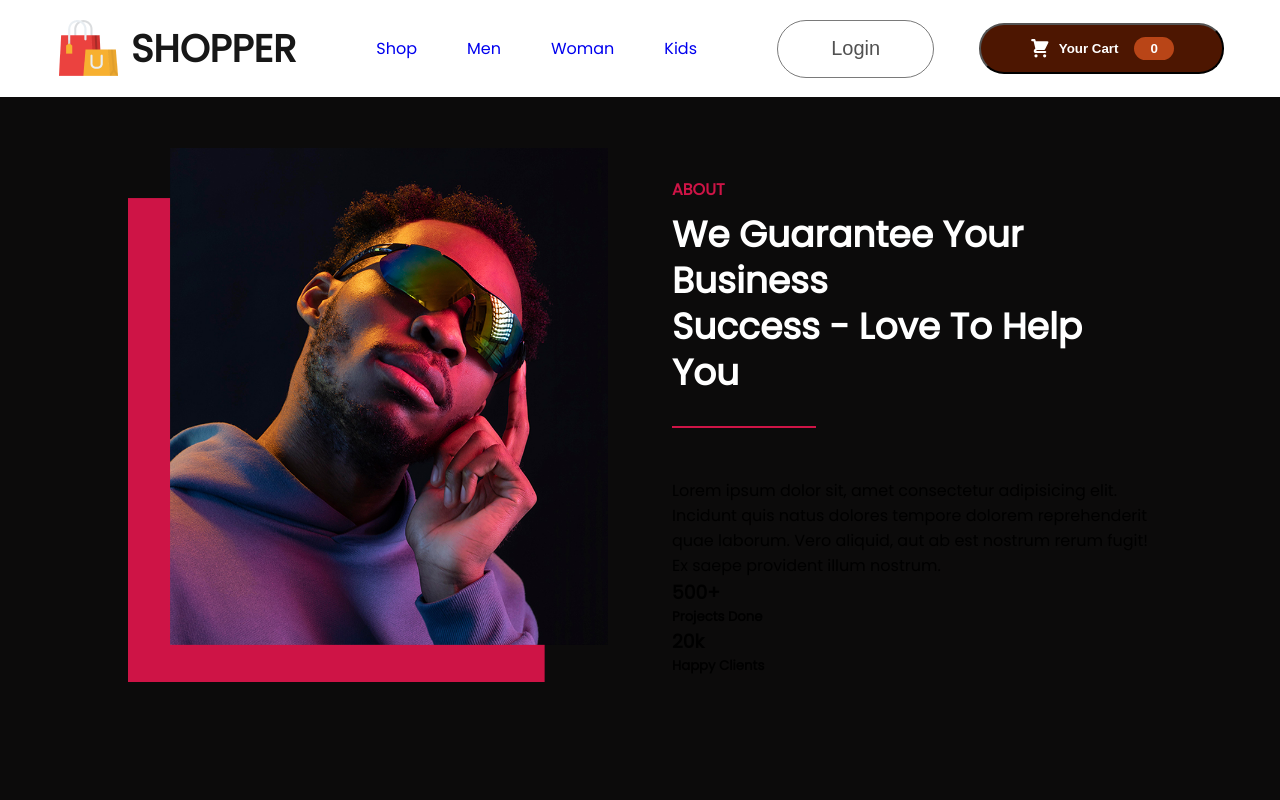
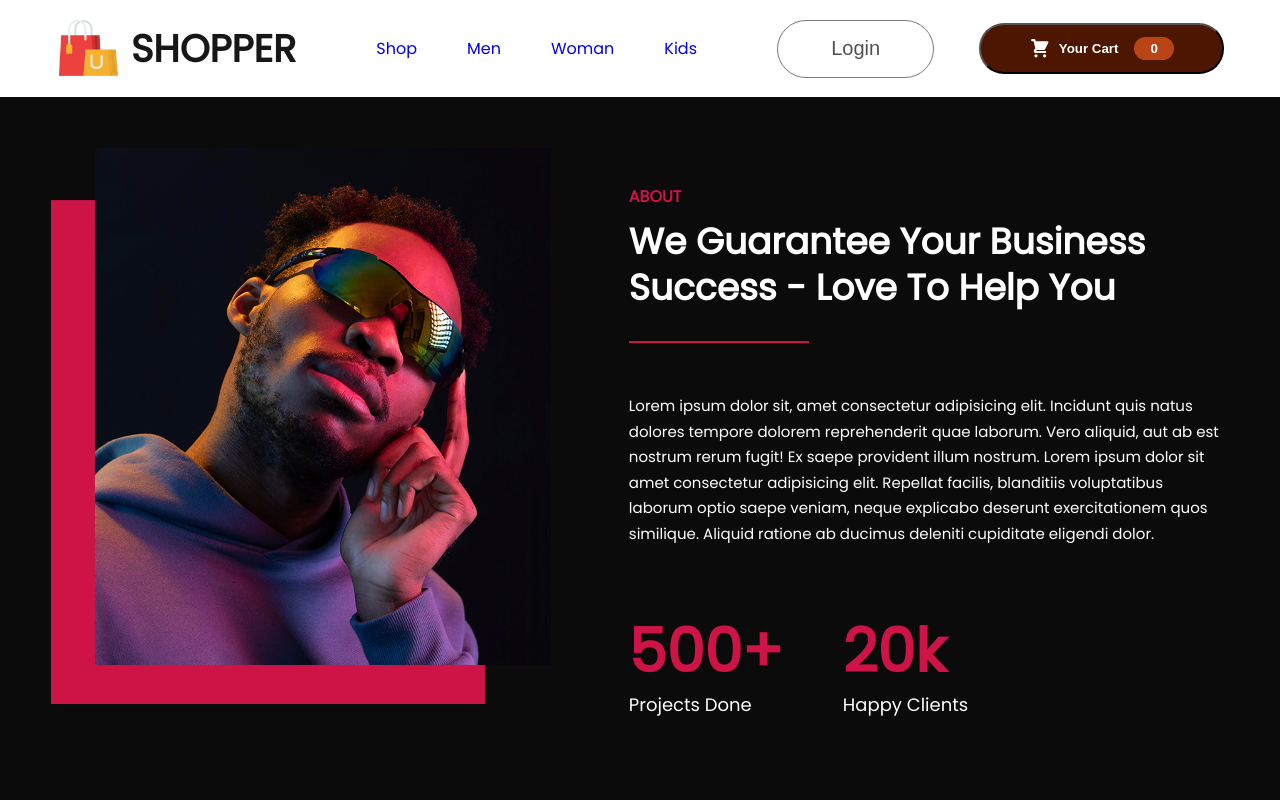
Before and after one commit to pope881/Ecommerce, a React (Create React App) app: page /about in a window 1280 px wide. Shown: the top 800 px of the page. Built offline with nearby package versions, Linux system fonts and the light colour scheme.

Commit message:
aboutUs updated

```diff
--- a/src/Components/AboutUs/AboutUs.css
+++ /dev/null
@@ -1,47 +0,0 @@
-section {
-	padding: 4% 10%;
-}
-
-.about-us {
-	width: 100%;
-	height: 100vh;
-	background-color: #0c0b0b;
-	display: grid;
-	grid-template-columns: repeat(2, 1fr);
-	gap: 4rem;
-}
-
-.main-img img {
-	max-width: 100%;
-	width: 560px;
-	height: auto;
-}
-
-.text {
-	padding: 6% 0%;
-}
-
-.text h4 {
-	color: #ce1446;
-	font-size: 16px;
-	font-weight: 600;
-	text-transform: uppercase;
-	margin-bottom: 10px;
-}
-
-.text h1 {
-	color: #fff;
-	font-size: 36px;
-	text-transform: capitalize;
-	font-weight: 700;
-	line-height: 46px;
-	margin-bottom: 30px;
-}
-
-.text hr {
-	width: 30%;
-	border: none;
-	height: 2px;
-	background-color: #ce1446;
-	margin-bottom: 50px;
-}
--- a/src/Components/AboutUs/AboutUs.jsx
+++ b/src/Components/AboutUs/AboutUs.jsx
@@ -1,13 +1,13 @@
 import about_img from '../Assets/about-6.png'
-import './AboutUs.css'
+import classes from './AboutUs.module.css'
 
 const AboutUs = () => {
 	return (
-		<section className="about-us">
-			<div className="main-img">
+		<section className={classes.aboutUs}>
+			<div className={classes['aboutUs-mainImg']}>
 				<img src={about_img} alt="" />
 			</div>
-			<div className="text">
+			<div className={classes['aboutUs-text']}>
 				<h4>About</h4>
 				<h1>
 					We Guarantee Your Business <br /> Success - Love to Help you
@@ -16,14 +16,17 @@ const AboutUs = () => {
 				<p>
 					Lorem ipsum dolor sit, amet consectetur adipisicing elit. Incidunt quis natus dolores tempore dolorem
 					reprehenderit quae laborum. Vero aliquid, aut ab est nostrum rerum fugit! Ex saepe provident illum nostrum.
+					Lorem ipsum dolor sit amet consectetur adipisicing elit. Repellat facilis, blanditiis voluptatibus laborum
+					optio saepe veniam, neque explicabo deserunt exercitationem quos similique. Aliquid ratione ab ducimus
+					deleniti cupiditate eligendi dolor.
 				</p>
 
-				<div className="last-text">
-					<div className="text-1">
+				<div className={classes['aboutUs-lastText']}>
+					<div className={classes['aboutUs-lastText-text']}>
 						<h3>500+</h3>
 						<h5>Projects Done</h5>
 					</div>
-					<div className="text-1">
+					<div className={classes['aboutUs-lastText-text']}>
 						<h3>20k</h3>
 						<h5>Happy Clients</h5>
 					</div>
--- /dev/null
+++ b/src/Components/AboutUs/AboutUs.module.css
@@ -0,0 +1,103 @@
+.aboutUs {
+	padding: 4% 10%;
+	width: 100%;
+	height: 100vh;
+	background-color: #0c0b0b;
+	display: grid;
+	grid-template-columns: repeat(2, 1fr);
+	gap: 4rem;
+}
+
+.aboutUs-mainImg img {
+	max-width: 100%;
+	width: 560px;
+	height: auto;
+}
+
+.aboutUs-text {
+	padding: 6% 0%;
+}
+
+.aboutUs-text h4 {
+	color: #ce1446;
+	font-size: 16px;
+	font-weight: 600;
+	text-transform: uppercase;
+	margin-bottom: 10px;
+}
+
+.aboutUs-text h1 {
+	color: #fff;
+	font-size: 36px;
+	text-transform: capitalize;
+	font-weight: 700;
+	line-height: 46px;
+	margin-bottom: 30px;
+}
+
+.aboutUs-text hr {
+	width: 30%;
+	border: none;
+	height: 2px;
+	background-color: #ce1446;
+	margin-bottom: 50px;
+}
+
+.aboutUs-text p {
+	min-width: 600px;
+	color: #fff;
+	font-size: 15px;
+	font-weight: 400;
+	line-height: 1.7;
+	margin-bottom: 60px;
+}
+
+.aboutUs-lastText {
+	display: flex;
+}
+
+.aboutUs-lastText-text {
+	margin-right: 60px;
+}
+
+.aboutUs-lastText-text h3 {
+	color: #ce1446;
+	font-size: 60px;
+	font-weight: 700;
+}
+
+.aboutUs-lastText-text h5 {
+	color: #fff;
+	font-size: 18px;
+	font-weight: 500;
+	line-height: 18px;
+}
+
+@media (max-width: 1385px) {
+	.aboutUs {
+		padding: 4% 4%;
+		transition: 0.3s;
+	}
+	.aboutUs-mainImg img {
+		width: 500px;
+		height: auto;
+		transition: 0.3s;
+	}
+}
+
+@media (max-width: 1240px) {
+	.aboutUs-text h1 {
+		font-size: 30px;
+		transition: 0.3s;
+	}
+}
+
+@media (max-width: 1040px) {
+	.aboutUs {
+		grid-template-columns: 1fr;
+		height: 100%;
+	}
+	.aboutUs-mainImg img {
+		padding-top: 40px;
+	}
+}
--- a/src/Components/ContactForm/ContactForm.module.css
+++ b/src/Components/ContactForm/ContactForm.module.css
@@ -96,7 +96,7 @@
 
 .contact-container-contactInfo-box-text h3 {
 	font-weight: 500;
-	color: #00bcd4;
+	color: #ce1446;
 }
 
 .contact-container-contactInfo-box-text a {
@@ -170,6 +170,7 @@
 	border: none;
 	border-radius: 25px;
 	padding: 0.5rem 2rem;
+	transition: 0.4s;
 }
 
 .contact-container-contactForm-actions button:hover,
@@ -179,13 +180,16 @@
 
 .contact-container-contactForm-actions .submit {
 	border: 1px solid #5a1a01;
-	background-color: #5a1a01;
+	/* background-color: #5a1a01; */
+	background-color: #ce1446;
 	color: white;
+	transition: 0.4s;
 }
 
 .contact-container-contactForm-actions .submit:hover,
 .contact-container-contactForm-actions .submit:active {
-	background-color: #7a2706;
+	background-color: white;
+	color: #ce1446;
 }
 
 @media (max-width: 991px) {
--- a/src/Components/Hero/Hero.module.css
+++ b/src/Components/Hero/Hero.module.css
@@ -1,6 +1,7 @@
 .hero {
 	height: 100vh;
-	background: linear-gradient(180deg, #fde1ff, #e1ffea22 60%);
+	/* background: linear-gradient(180deg, #fde1ff, #e1ffea22 60%); */
+	background: linear-gradient(180deg, #ce1446, #e1ffea22 100%);
 	display: flex;
 	/* margin-top: 10vh; */
 }
--- a/src/Components/Item/Item.module.css
+++ b/src/Components/Item/Item.module.css
@@ -25,7 +25,7 @@
 }
 
 .item:hover {
-	transform: scale(1.05);
+	transform: scale(1.15);
 	transition: 0.6s;
 }
 /*
--- a/src/Components/Login/Login.module.css
+++ b/src/Components/Login/Login.module.css
@@ -6,6 +6,7 @@
 	margin: 3rem auto;
 	padding: 3rem;
 	background: #fce3fe;
+
 	border-radius: 8px;
 	box-shadow: 0 0 16px 1px rgba(0, 0, 0, 0.5);
 }
@@ -56,7 +57,6 @@ fieldset {
 	color: red;
 }
 
-
 .control-error.form p {
 	margin: 0;
 	color: red;
```
